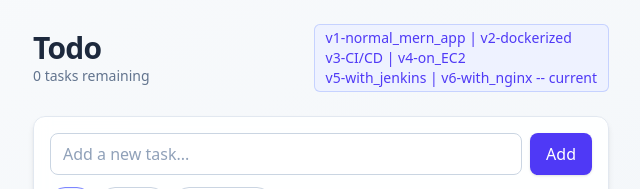
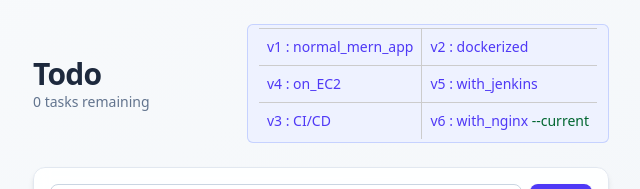
Before and after one commit to Sankalpgupta0/devops, a React (Vite) app in the folder frontend/: page / in a window 1280 px wide. Shown: the top 189 px of the page, without its empty margins (319-959 px from the left). Built offline with nearby package versions, Linux system fonts and the light colour scheme; no server answers.

Commit message:
versions mention on the frontend

```diff
--- a/frontend/src/App.jsx
+++ b/frontend/src/App.jsx
@@ -140,9 +140,23 @@ function App() {
                         </p>
                     </div>
                     <span className="inline-flex items-center rounded-md bg-indigo-50 px-3 py-1 text-sm font-medium text-indigo-600 ring-1 ring-inset ring-indigo-200">
-                        v1-normal_mern_app | v2-dockerized <br />
-                        v3-CI/CD | v4-on_EC2 <br />
-                        v5-with_jenkins | v6-with_nginx -- current <br />
+                        <table class="partition-table">
+                            <tbody>
+                                <tr>
+                                    <td class='border-right-only'>v1 : normal_mern_app</td>
+                                    <td>v2 : dockerized</td>
+                                </tr>
+                                <tr>
+                                    <td class='border-right-only'>v4 : on_EC2</td>
+                                    <td>v5 : with_jenkins</td>
+                                </tr>
+                                <tr>
+                                    <td class='border-right-only'>v3 : CI/CD</td>
+                                    <td>v6 : with_nginx <span className='text-green-800'>--current</span> </td>
+                                </tr>
+                            </tbody>
+                        </table>
+
                     </span>
                 </header>
 
@@ -196,11 +210,10 @@ function App() {
                         >
                             <button
                                 aria-label={todo.completed ? 'Mark as active' : 'Mark as completed'}
-                                className={`h-5 w-5 flex items-center justify-center rounded border transition-colors ${
-                                    todo.completed
-                                        ? 'bg-green-500 border-green-500 text-white'
-                                        : 'border-slate-300 text-transparent'
-                                }`}
+                                className={`h-5 w-5 flex items-center justify-center rounded border transition-colors ${todo.completed
+                                    ? 'bg-green-500 border-green-500 text-white'
+                                    : 'border-slate-300 text-transparent'
+                                    }`}
                                 onClick={() => handleToggleComplete(todo._id)}
                             >
                                 ✓
--- a/frontend/src/index.css
+++ b/frontend/src/index.css
@@ -8,3 +8,18 @@
 .chip-active {
     @apply border-indigo-400 bg-indigo-50 text-indigo-700;
 }
+
+.partition-table {
+    border-collapse: collapse;
+    width: 100%;
+}
+
+.partition-table th,
+.partition-table td {
+    border-top: 1px solid #ccc;
+    padding: 8px;
+    text-align: left;
+}
+.border-right-only{
+    border-right: 1px solid #ccc;
+}
```
